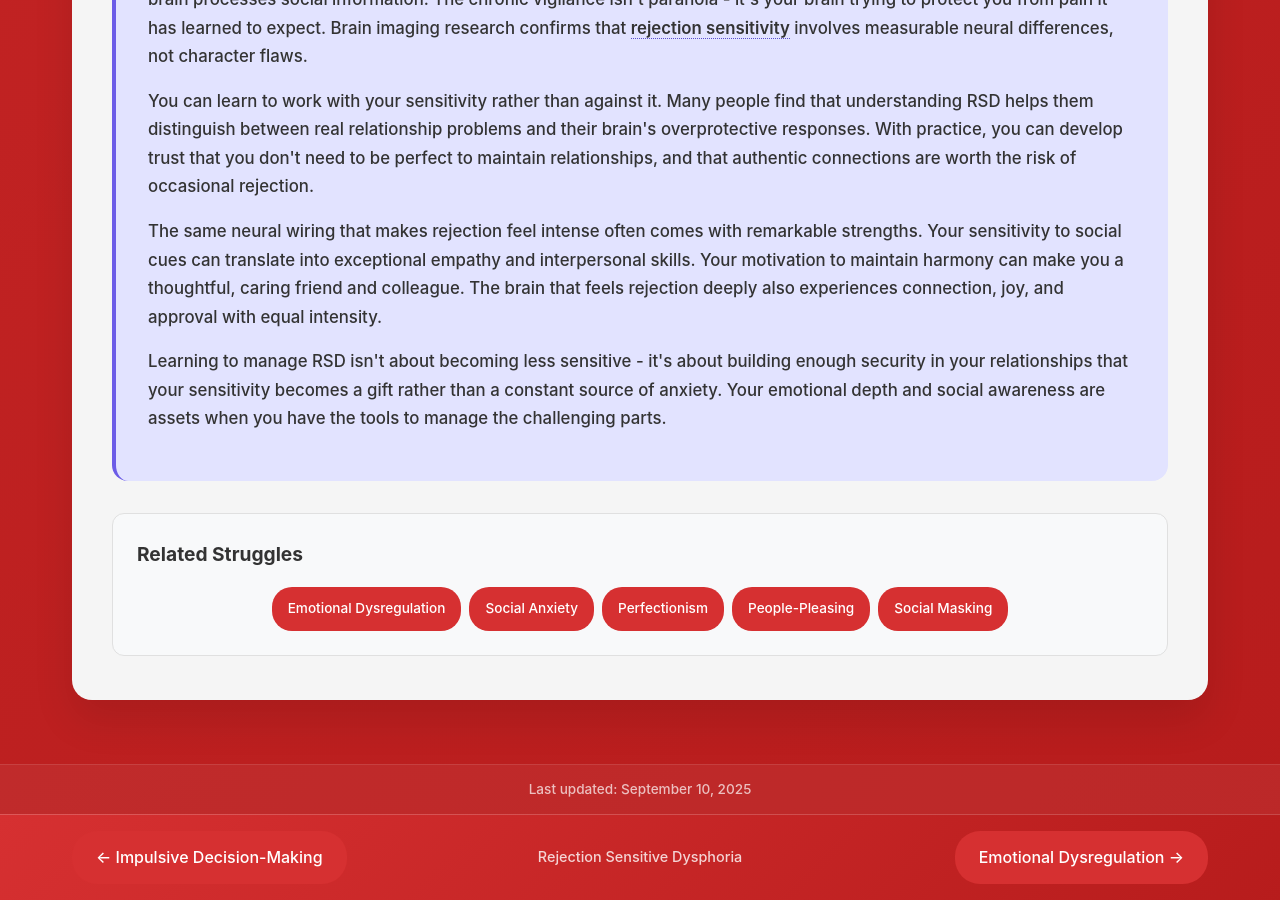
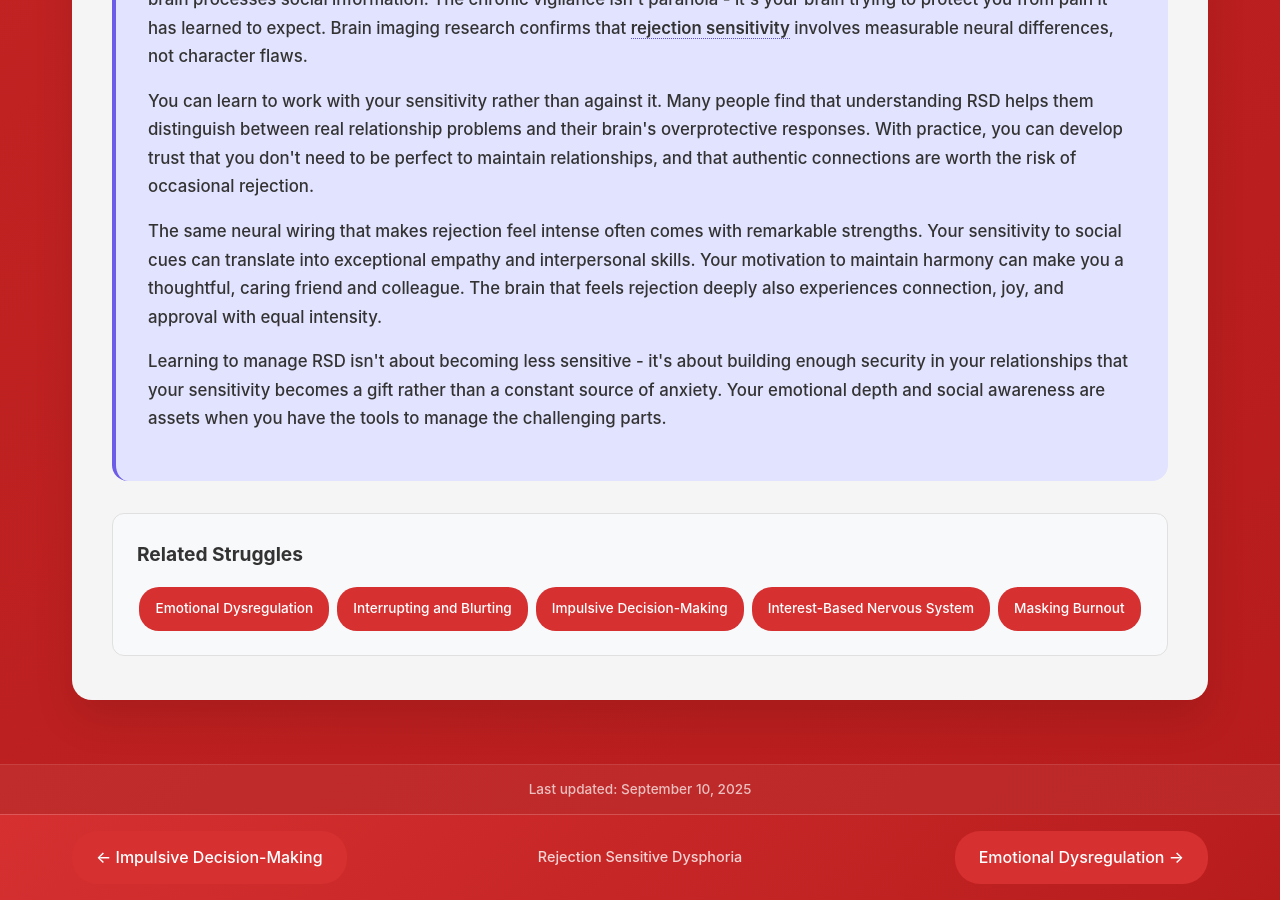
Before and after one commit to neurodivergent-survival-guide/neurodivergent-survival-guide, a Jekyll site: the page built from struggles/rejection-sensitive-dysphoria.html, in a window 1280 px wide and 900 px high, scrolled down 5005 px. Built offline with Jekyll 4.4.1, drawn with Linux system fonts in a browser that asks for light colours.

Commit message:
Update rejection-sensitive-dysphoria.html

```diff
--- a/struggles/rejection-sensitive-dysphoria.html
+++ b/struggles/rejection-sensitive-dysphoria.html
@@ -146,10 +146,10 @@ search_terms: ["so sensitive", "always sorry", "overthinking", "rejection hurts"
         <h3>Related Struggles</h3>
         <div class="struggle-tags">
             <a href="{{ '/struggles/emotional-dysregulation.html' | relative_url }}" class="struggle-tag">Emotional Dysregulation</a>
-            <a href="{{ '/struggles/social-anxiety.html' | relative_url }}" class="struggle-tag">Social Anxiety</a>
-            <a href="{{ '/struggles/perfectionism.html' | relative_url }}" class="struggle-tag">Perfectionism</a>
-            <a href="{{ '/struggles/people-pleasing.html' | relative_url }}" class="struggle-tag">People-Pleasing</a>
-            <a href="{{ '/struggles/social-masking.html' | relative_url }}" class="struggle-tag">Social Masking</a>
+            <a href="{{ '/struggles/interrupting-and-blurting.html' | relative_url }}" class="struggle-tag">Interrupting and Blurting</a>
+            <a href="{{ '/struggles/impulsive-decision-making.html' | relative_url }}" class="struggle-tag">Impulsive Decision-Making</a>
+            <a href="{{ '/struggles/interest-based-nervous-system.html' | relative_url }}" class="struggle-tag">Interest-Based Nervous System</a>
+            <a href="{{ '/struggles/masking-burnout.html' | relative_url }}" class="struggle-tag">Masking Burnout</a>
         </div>
-    </div>
+    </div
 </div>
```
